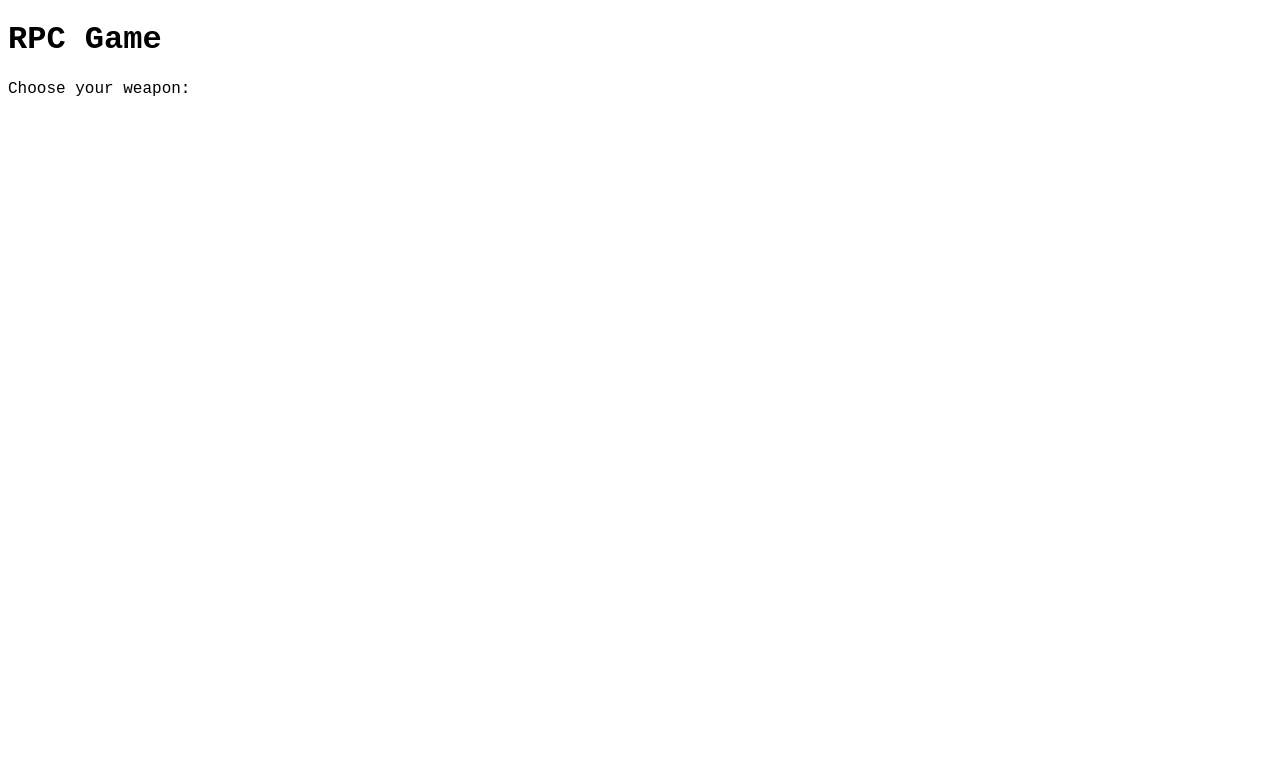
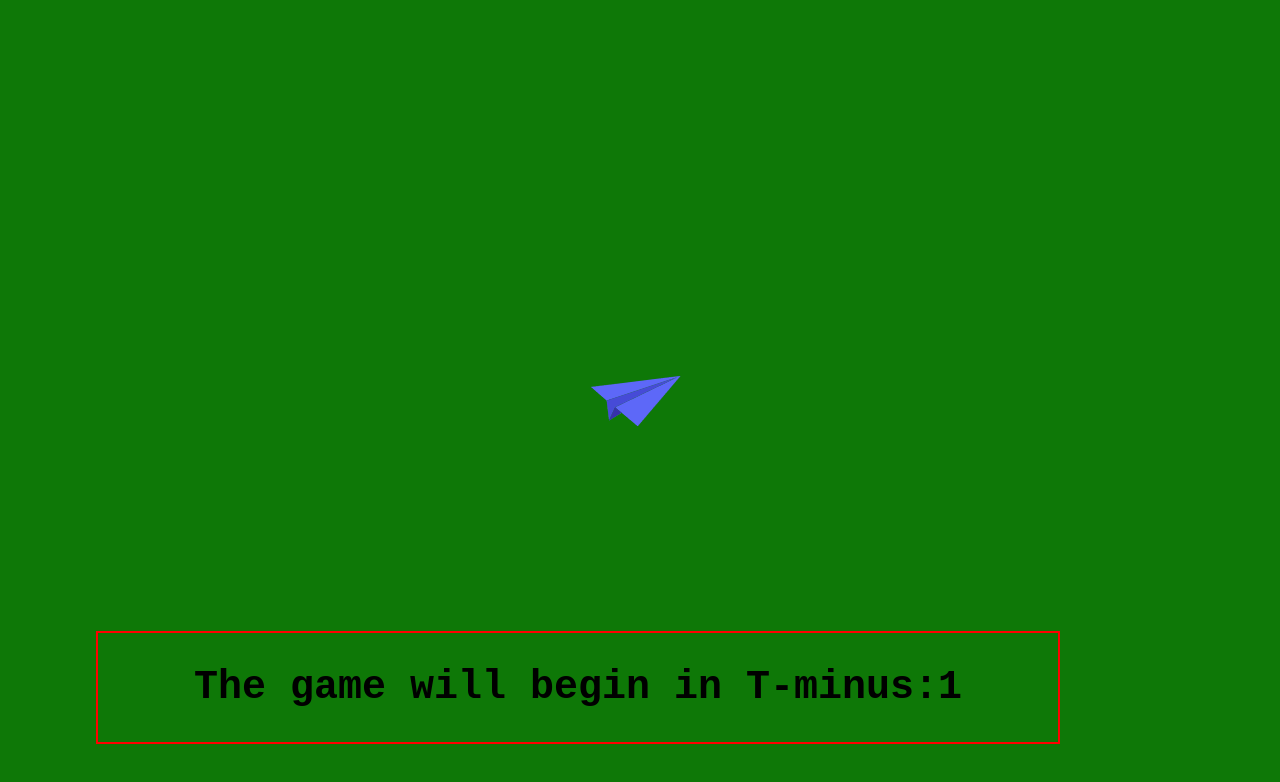
Before and after one commit to winniebosy/RPC, a plain HTML site: page index.html in a window 1280 px wide. Drawn offline with Linux system fonts and the light colour scheme.

Commit message:
countdown timer added

```diff
--- a/countdown.js
+++ b/countdown.js
@@ -6,7 +6,7 @@ function onLoad(callback) {
             window.clearInterval(intervalId);
             callback.call(this)
         }
-    }, 2000)
+    }, 7000)
 }
 
 let countDown = 3;
@@ -15,24 +15,29 @@ function setVisible(selector, visible) {
     document.querySelector('#page-loading').style.display = visible ? 'block' : 'none';
 }
 
+//homepage is set visible
+onLoad(function() {
+    setVisible('#loading', false);
+});
+
+
 //countdown for the timer
 function countdownTimer() {
+    let timeLeft = 5;
+    let count = document.getElementById("seconds");
 
-    let timeId = document.querySelector('#seconds');
-    let time = timeId.textContent;
-    countDown--;
-    if (countDown > 0) {
-        setTimeout(countdownTimer, 1000)
+    let playTimer = setInterval(function() {
+        if (timeLeft <= 0) {
+            clearInterval(playTimer);
+            count.textContent = "GO!"
+        } else {
+            count.textContent = timeLeft;
+        }
 
-    }
-};
+        timeLeft--
+    }, 1000)
 
-setTimeout(countdownTimer, 1000)
+}
 
 
-
-
-onLoad(function() {
-
-    setVisible('#loading', false);
-});
+countdownTimer();
```
Also changed, not shown: index.html (+1 -1 lines).
